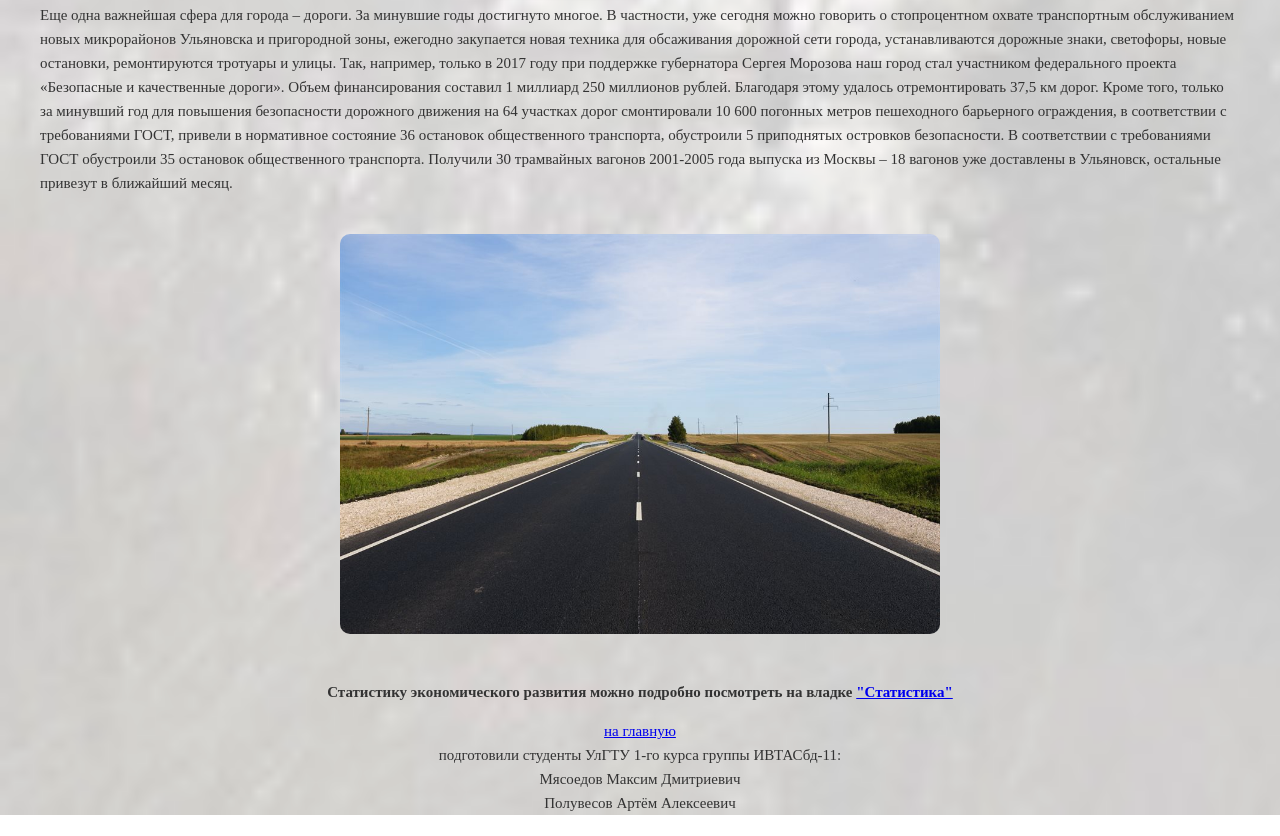
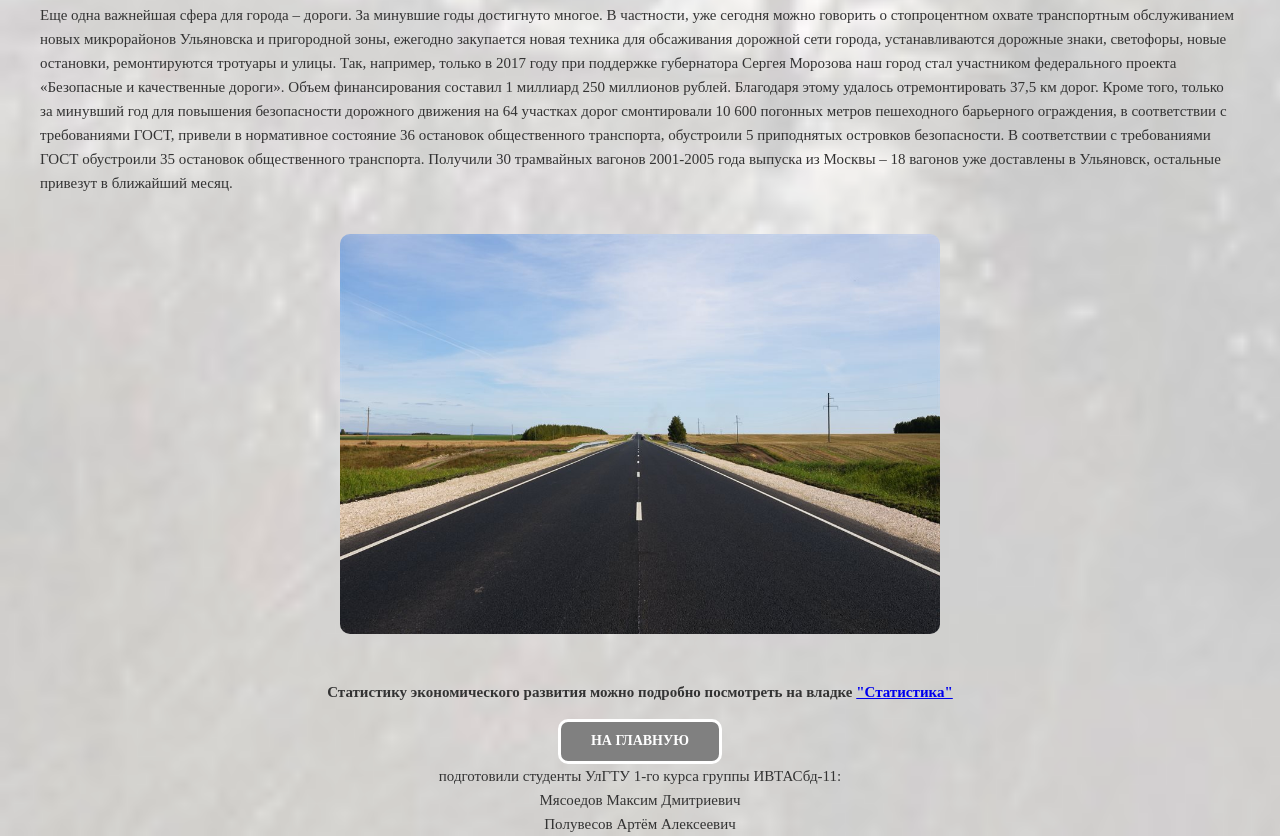
Before and after one commit to maxandart/maxandart.github.io, a plain HTML site: page advantage.html in a window 1280 px wide. Shown: the part 6764-7600 px from the top of the page. Before the commit the page ends 7579 px from the top, so only its background shows below. Drawn offline with Linux system fonts and the light colour scheme.

Commit message:
Update style.css

```diff
--- a/css/style.css
+++ b/css/style.css
@@ -206,6 +206,30 @@ h1, h2, h3, h4, h5, h6 {
     background-color: #fff;
     color: #333;
 }
+
+.btn_2 {
+    display: inline-block;
+    vertical-align: top;
+    padding: 8px 30px;
+
+    border: 3px solid white;
+    border-radius: 10px;
+    background-color: grey;
+
+    font-size: 14px;
+    font-weight: 700;
+    color: #fff;
+    text-transform: uppercase;
+    text-decoration: none;
+
+    transition: background .1s linear, color .1s linear;
+}
+
+.btn_2:hover {
+    background-color: black;
+    color: white;
+}
+
 
 
 
```
